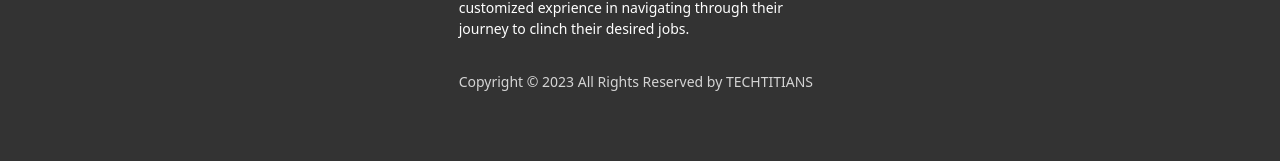
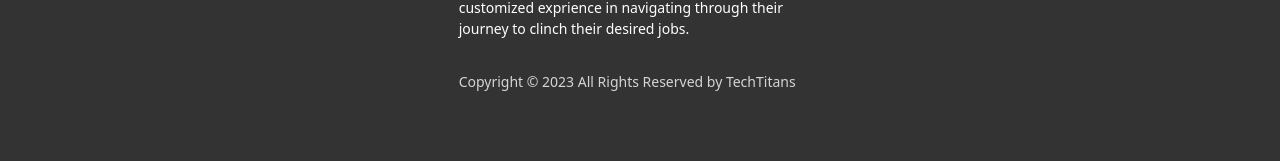
Before and after one commit to Purifish/TechTitans-techfest-project, a React (Create React App) app in the folder frontend/: page /matchmaker in a window 1280 px wide. Shown: the part 231-392 px from the top of the page. Built offline with nearby package versions, Linux system fonts and the light colour scheme.

Commit message:
Edited footer

```diff
--- a/frontend/src/components/Footer.jsx
+++ b/frontend/src/components/Footer.jsx
@@ -30,7 +30,7 @@ export default function Footer() {
               color: Colors.dove_gray,
             }}
           >
-            Copyright © 2023 All Rights Reserved by TECHTITIANS
+            Copyright © 2023 All Rights Reserved by TechTitans
           </Box>
         </Grid>
       </Grid>
```
